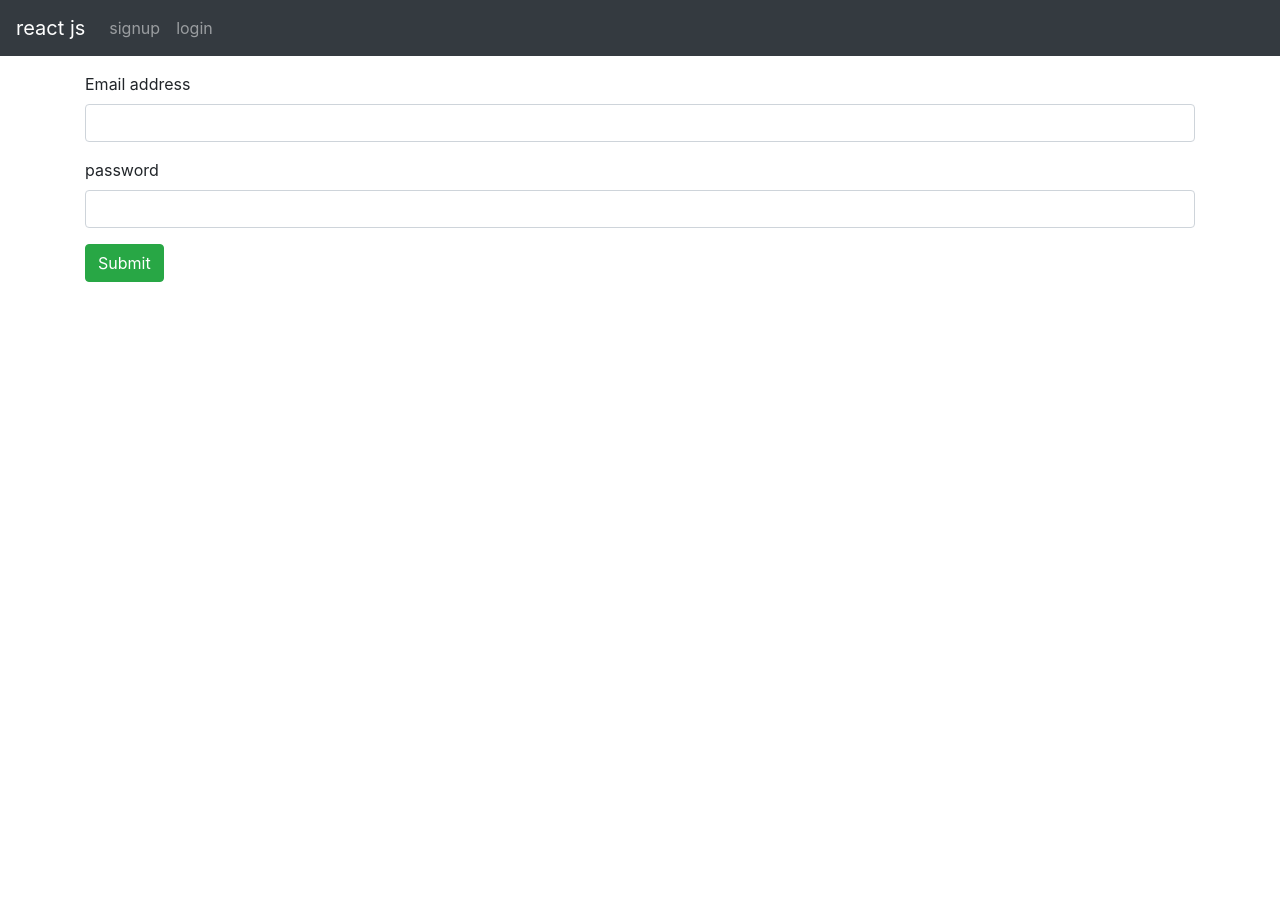
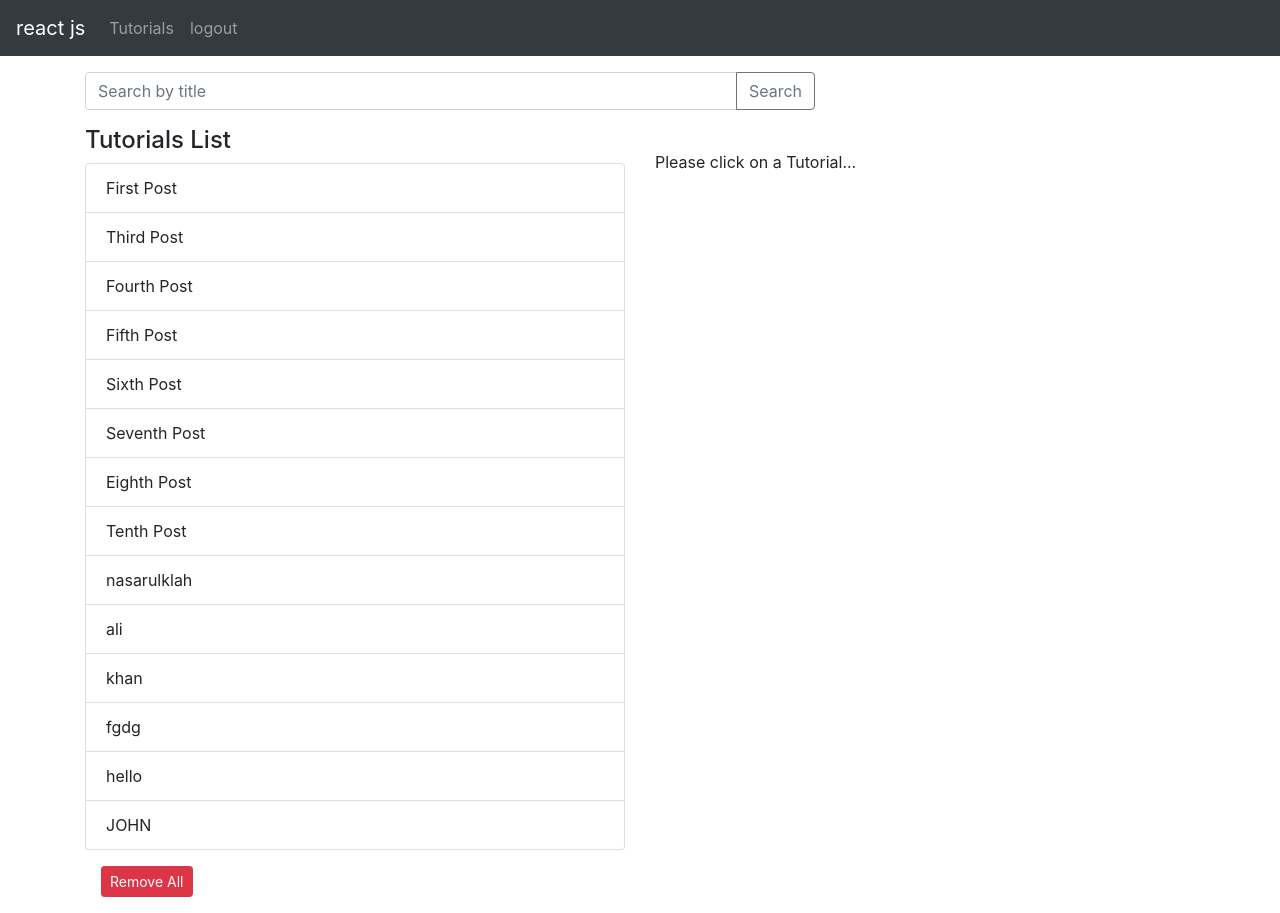
Before and after one commit to faizanhip12/redux-tool-kit, a React (Create React App) app: page /tutorials in a window 1280 px wide. Before the commit this address led to /login. Before the commit the page ends 800 px from the top, so only its background shows below. Built offline with nearby package versions, Linux system fonts and the light colour scheme; data requests are answered from the project's data file; sample sign-in values are in the browser's storage.

Commit message:
changesInReact

```diff
--- a/src/App.js
+++ b/src/App.js
@@ -1,8 +1,8 @@
-import React,{useEffect} from "react";
-import { BrowserRouter as Router, Routes, Route, Link} from "react-router-dom";
+import React, { useEffect,useState } from "react";
+import { BrowserRouter as Router, Routes, Route, Link } from "react-router-dom";
 import "bootstrap/dist/css/bootstrap.min.css";
 import "./App.css";
-import { AuthProvider } from './context/AuthContext'
+import { AuthProvider, useAuth } from './context/AuthContext';
 import AddTutorial from "./components/AddTutorial";
 import Tutorial from "./components/Tutorial";
 import TutorialsList from "./components/TutorialsList";
@@ -11,108 +11,32 @@ import Post from "./components/Post";
 import Signup from "./components/Signup";
 import Login from "./components/Login";
 import PrivateRoute from './route/PrivateRoute'
-import { useAuth } from './context/AuthContext'
+import { useParams, useNavigate } from 'react-router-dom';
 
 function App() {
-  const { user } = useAuth() ?? {};
-  // const history = useHistory();
+  const { userData, loading } = useAuth() ?? {};
 
-  useEffect(() => {
-    // Redirect to login page if user is not logged in
-    // if (!user) {
-    //   // history.push("/login");
-    // }
-  }, [user]);
 
+  // localStorage.setItem('user',userData)
+
+  // useEffect(() => {
+  //   // You can perform any logic here based on userData
+  //   console.log("userData", userData);
+  //   localStorage.setItem('user',userData)
+  // }, [userData])
+
+  // if (loading) {
+  //   return <div>Loading...</div>;
+  // }
 
   return (
     <AuthProvider>
-      {console.log("AuthProvider", AuthProvider)}
       <Router>
-        <nav className="navbar navbar-expand navbar-dark bg-dark">
-          <a href="/tutorials" className="navbar-brand">
-            react js
-          </a>
-          <div className="navbar-nav mr-auto">
-            {/* <li className="nav-item">
-              <Link to={"/tutorials"} className="nav-link">
-                Tutorials
-              </Link>
-            </li> */}
-
-            {/* {user && (
-              <li className="nav-item">
-                <Link to={"/tutorials"} className="nav-link">
-                  Tutorials
-                </Link>
-              </li>
-            )} */}
-
-            {/* <li className="nav-item">
-            <Link to={"/add"} className="nav-link">
-              Add
-            </Link>
-          </li>
-          <li className="nav-item">
-            <Link to={"/test"} className="nav-link">
-              test
-            </Link>
-          </li>
-          <li className="nav-item">
-            <Link to={"/posts"} className="nav-link">
-              posts
-            </Link>
-          </li> */}
-            {user && (
-              <li className="nav-item">
-                <Link to={"/tutorials"} className="nav-link">
-                  Tutorials
-                </Link>
-              </li>
-            )}
-
-            <li className="nav-item">
-              <Link to={"/"} className="nav-link">
-                signup
-              </Link>
-            </li>
-            <li className="nav-item">
-              <Link to={"/login"} className="nav-link">
-                login
-              </Link>
-            </li>
-          </div>
-        </nav>
-
+        <Navigation />
         <div className="container mt-3">
-
           <Routes>
-            {/* <Route path="/" element={<Signup/>} />
-          <Route path="/login" element={<Login/>} /> */}
-            {/* <Route path="/" element={<TutorialsList/>} />
-          <Route path="/tutorials" element={<TutorialsList/>} />
-          <Route path="/add" element={<AddTutorial/>} />
-          <Route path="/tutorials/:id" element={<Tutorial/>} />
-          <Route path="/test" element={<Test/>} />
-          <Route path="/posts" element={<Post/>} /> */}
-            {/* <PrivateRoute path="/tutorials" element={<TutorialsList/>} roles={['admin']} /> */}
-            {/* <PrivateRoute path="/user" element={<UserDashboard />} roles={['user', 'admin']} />
-          <PrivateRoute path="/admin" element={<AdminDashboard />} roles={['admin']} />
-          <PrivateRoute path="/user" element={<UserDashboard />} roles={['user', 'admin']} /> */}
             <Route path="/" element={<Signup />} />
             <Route path="/login" element={<Login />} />
-            {/* <Route exact path='/' element={<PrivateRoute path="/tutorials" element={<TutorialsList />} roles={['admin']} /> }/> */}
-            {/* <PrivateRoute path="/tutorials" element={<TutorialsList />} roles={['admin']} /> */}
-            {/* <Route
-              path="/tutorials"
-              element={
-                <PrivateRoute
-                  element={<TutorialsList />}
-                  roles={['admin']}
-                />
-              }
-            /> */}
-            {/* <PrivateRoute path="/tutorials" element={<TutorialsList />} roles={['admin']} /> */}
             <Route
               path="/tutorials"
               element={
@@ -121,8 +45,7 @@ function App() {
                 </PrivateRoute>
               }
             />
-
-
+            {/* Add more routes here */}
           </Routes>
         </div>
       </Router>
@@ -130,4 +53,79 @@ function App() {
   );
 }
 
+// Navigation component to handle rendering based on authentication status
+function Navigation() {
+  const { userData } = useAuth() ?? {};
+
+  const [user, setUser] = useState();
+  let navigate = useNavigate();
+
+
+  console.log('typeof userData)typeof userData)typeof userData)', typeof userData);
+
+
+  useEffect(() => {
+    // localStorage.setItem("userData", JSON.stringify(userData));
+
+
+    if (localStorage.getItem("userData")) {
+      setUser(JSON.parse(localStorage.getItem("userData")))
+      console.log("localStorage.getItem", userData)
+    } else if (!localStorage.getItem("userData") && userData) {
+      const data = localStorage.setItem("userData", JSON.stringify(userData))
+      userData = JSON.parse(data)
+      console.log("localStorage.getItem", userData)
+    } else if (!userData && localStorage.getItem("userData")) {
+      console.log("!userData && localStorage.getItem(", userData)
+      setUser(JSON.parse(localStorage.getItem("userData")))
+      console.log("localStorage.getItem", userData)
+    }
+
+
+
+  }, [])
+
+  const logOut =()=>{
+    localStorage.removeItem("userData")
+    navigate("/login");
+  }
+
+  return (
+    <nav className="navbar navbar-expand navbar-dark bg-dark">
+      <a href="/tutorials" className="navbar-brand">
+        react js
+      </a>
+      <div className="navbar-nav mr-auto">
+        {user ? (
+          <>
+            <li className="nav-item">
+              <Link to={"/tutorials"} className="nav-link">
+                Tutorials
+              </Link>
+            </li>
+            <li className="nav-item">
+              <Link className="nav-link" onClick={logOut}>
+                logout
+              </Link>
+            </li>
+          </>
+        ) : (
+          <>
+            <li className="nav-item">
+              <Link to={"/signup"} className="nav-link">
+                Signup
+              </Link>
+            </li>
+            <li className="nav-item">
+              <Link to={"/login"} className="nav-link">
+                Login
+              </Link>
+            </li>
+          </>
+        )}
+      </div>
+    </nav>
+  );
+}
+
 export default App;
--- a/src/components/Login.js
+++ b/src/components/Login.js
@@ -6,7 +6,7 @@ import {useAuth} from '../context/AuthContext'
 import Toast from './Toast'
 
 function Login() {
-    const { login } = useAuth(); // Use useAuth hook to access login function
+    const { login,seetUser } = useAuth(); // Use useAuth hook to access login function
     const {
         register,
         handleSubmit,
@@ -71,6 +71,7 @@ function Login() {
                 setMessage(`${emailFind.email} suucess login`)
                 showToast(true)
                 login(emailFind); // Update user data in context
+                seetUser(emailFind)
                 navigate('/tutorials')
             }
             else{
--- a/src/context/AuthContext.js
+++ b/src/context/AuthContext.js
@@ -1,5 +1,5 @@
 // AuthContext.js
-import React, { createContext, useContext, useState } from 'react';
+import React, { createContext, useContext, useState,useEffect } from 'react';
 
 // Create a context
 const AuthContext = createContext();
@@ -10,6 +10,7 @@ export const useAuth = () => useContext(AuthContext);
 // AuthProvider component
 export const AuthProvider = ({ children }) => {
     const [userData, setUserData] = useState(null);
+  const [loading, setLoading] = useState(true);
 
     const login = (user) => {
         setUserData(user);
@@ -19,13 +20,17 @@ export const AuthProvider = ({ children }) => {
         setUserData(null);
     };
 
-    const setUser = (user) => {
+    const seetUser = (user) => {
         setUserData(user);
     };
+    useEffect(() => {
+        // Your authentication logic here...
+        setLoading(false); // Set loading to false after authentication check
+    }, []);
     console.log("userData", userData);
 
     return (
-        <AuthContext.Provider value={{ user: userData, login, logout, setUser }}>
+        <AuthContext.Provider value={{ seetUser, login, logout,userData,loading }}>
             {children}
         </AuthContext.Provider>
     );
--- a/src/route/PrivateRoute.js
+++ b/src/route/PrivateRoute.js
@@ -2,17 +2,27 @@ import React from 'react';
 import { Navigate, Route } from 'react-router-dom';
 import { useAuth } from '../context/AuthContext';
 
-const PrivateRoute = ({ roles, props,children }) => {
-  const { user } = useAuth();
+const PrivateRoute = ({ roles, children }) => {
+  let { userData } = useAuth();
 
-  console.log(" user khan ", user )
-  console.log(" roles khan ", roles )
-  console.log(" props khan ", props )
-  console.log(" children  khan ", children  )
+  if (!userData && localStorage.getItem("userData")) {
+    userData = JSON.parse(localStorage.getItem("userData"))
+  }
+  else {
+    const data = localStorage.setItem("userData", JSON.stringify(userData))
+    userData = data
+  }
+
+  console.log(" user khan ", userData)
+  console.log(" roles khan ", roles)
+  // console.log(" props khan ", props )
+  console.log(" children  khan ", children)
 
   // Check if user is authenticated and has required role
-  const isAuthenticated = user !== null;
-  const hasRequiredRole = roles ? roles.includes(user?.role) : true;
+  const isAuthenticated = userData !== null;
+  // const hasRequiredRole = roles ? roles.includes(userData?.role) : true;
+ const hasRequiredRole = true
+  console.log("hasRequiredRole",hasRequiredRole)
 
   if (!isAuthenticated) {
     return <Navigate to="/login" />;
```
